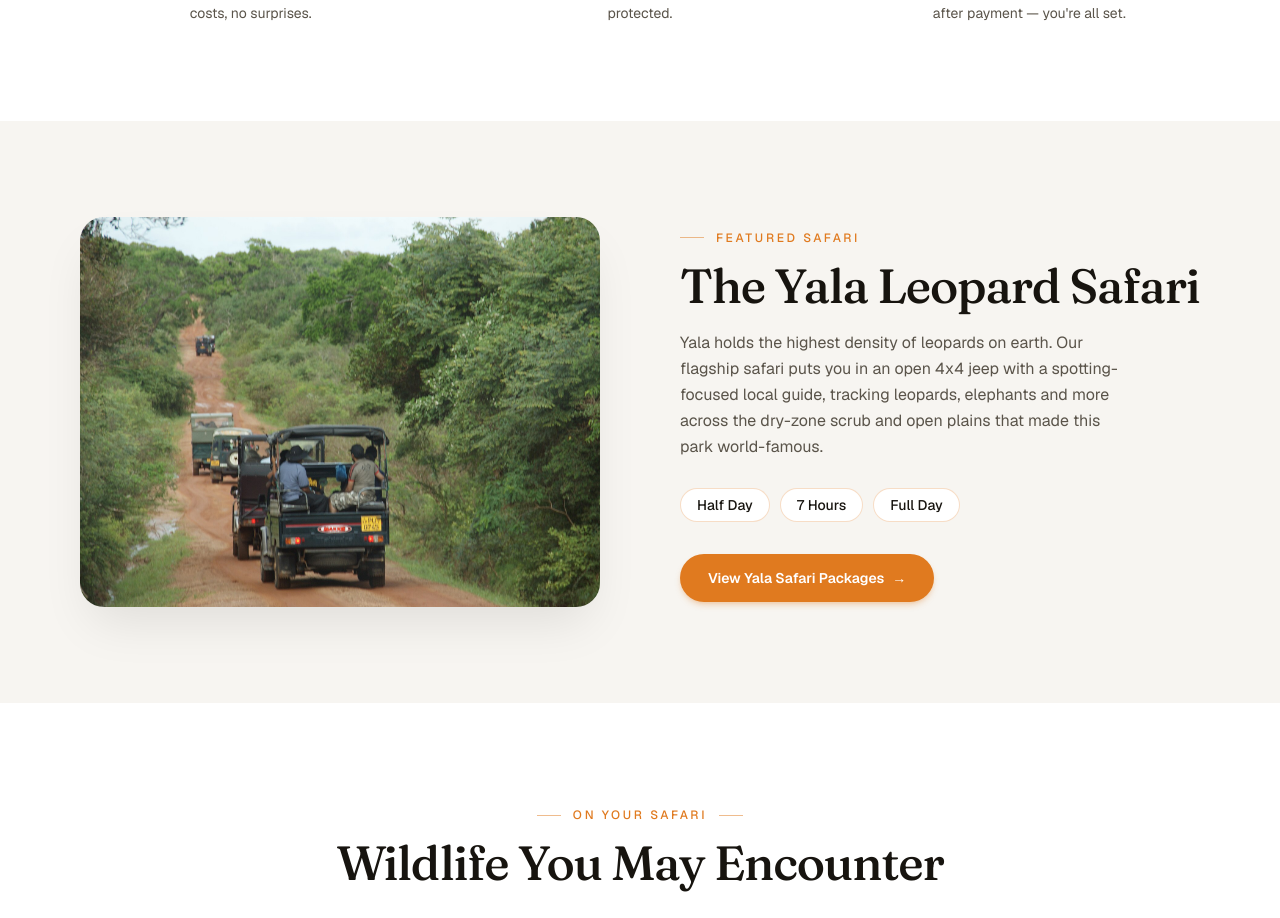
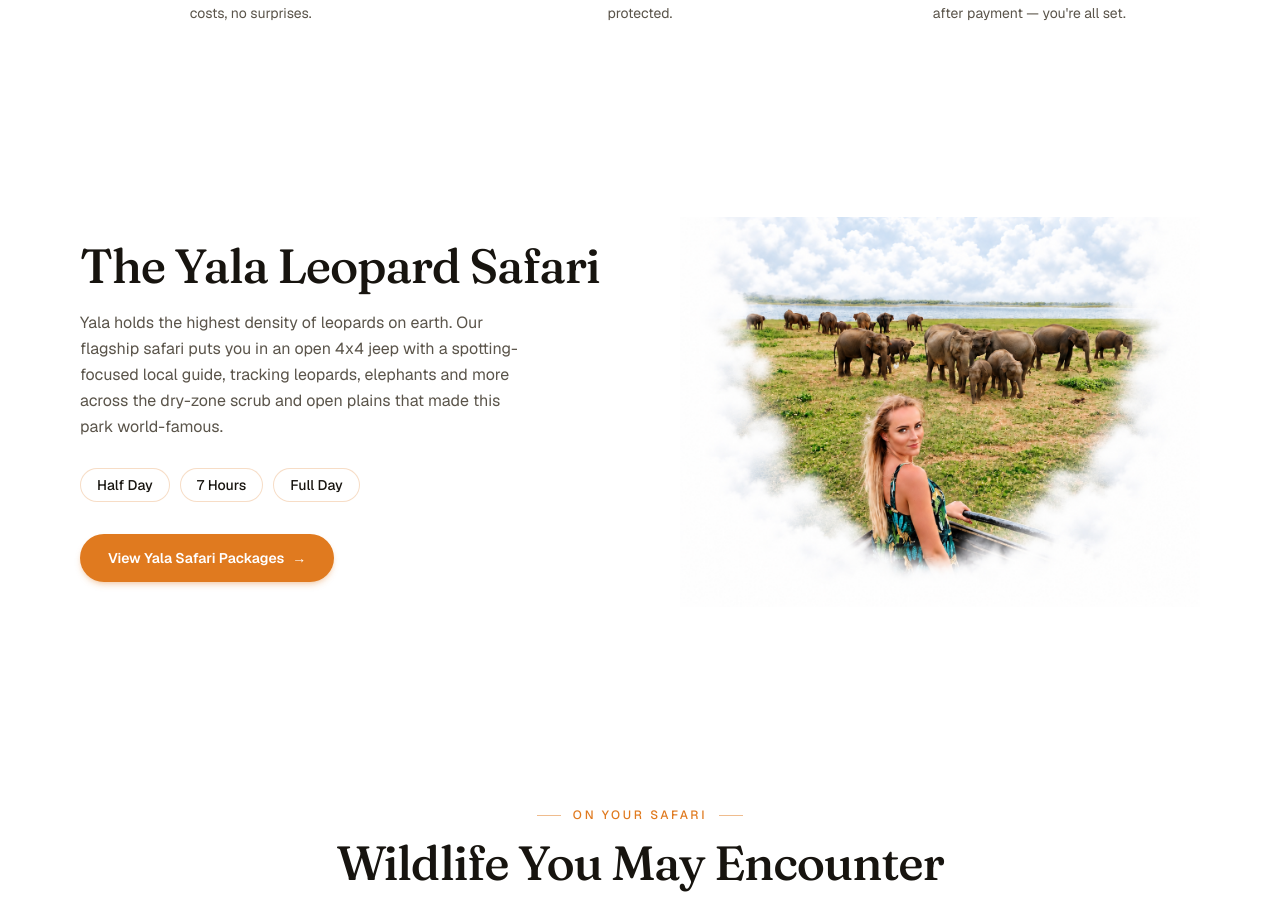
Before and after one commit to sarangas001/yala-leopard-safari-tours, a Next.js app: page / in a window 1280 px wide. Shown: the part 2640-3558 px from the top of the page. Built offline with nearby package versions, Linux system fonts and the light colour scheme.

Commit message:
feat: update FeaturedSafari component layout and replace image with new parking illustration

```diff
--- a/components/FeaturedSafari.tsx
+++ b/components/FeaturedSafari.tsx
@@ -5,28 +5,11 @@ const DURATIONS = ["Half Day", "7 Hours", "Full Day"];
 
 export default function FeaturedSafari() {
   return (
-    <section className="w-full bg-brand-cream">
+    <section className="w-full bg-white">
       <div className="mx-auto max-w-[1600px] px-6 py-16 sm:px-10 sm:py-20 lg:px-20 lg:py-24">
         <div className="grid grid-cols-1 items-center gap-12 lg:grid-cols-2 lg:gap-20">
           <Reveal>
-            <div className="relative aspect-[4/3] w-full overflow-hidden rounded-3xl shadow-2xl shadow-black/10">
-              <Image
-                src="/images/scenic/safari-jeeps.jpg"
-                alt="Safari jeep convoy in Yala National Park"
-                fill
-                sizes="(min-width: 1024px) 50vw, 100vw"
-                quality={80}
-                className="object-cover"
-              />
-            </div>
-          </Reveal>
-
-          <Reveal delay={0.12}>
-            <span className="inline-flex items-center gap-3 text-xs font-medium uppercase tracking-[0.22em] text-brand-orange">
-              <span className="h-px w-6 bg-brand-orange/50" aria-hidden="true" />
-              Featured Safari
-            </span>
-            <h2 className="mt-4 font-display text-3xl font-medium tracking-tight text-brand-ink sm:text-4xl lg:text-5xl">
+            <h2 className="font-display text-3xl font-medium tracking-tight text-brand-ink sm:text-4xl lg:text-5xl">
               The Yala Leopard Safari
             </h2>
             <p className="mt-5 max-w-md text-base leading-relaxed text-brand-ink-muted">
@@ -56,6 +39,19 @@ export default function FeaturedSafari() {
               <span aria-hidden="true" className="transition-transform duration-200 group-hover:translate-x-0.5">→</span>
             </a>
           </Reveal>
+
+          <Reveal delay={0.12}>
+            <div className="relative aspect-4/3 w-full overflow-hidden  ">
+              <Image
+                src="/images/scenic/parking.png"
+                alt="Safari jeep convoy in Yala National Park"
+                fill
+                sizes="(min-width: 1024px) 50vw, 100vw"
+                quality={80}
+                className="object-cover object-bottom"
+              />
+            </div>
+          </Reveal>
         </div>
       </div>
     </section>
```
Also changed, not shown: public/images/scenic/parking.png (added), 1 other file (tests, documents, lock files or other folders).
